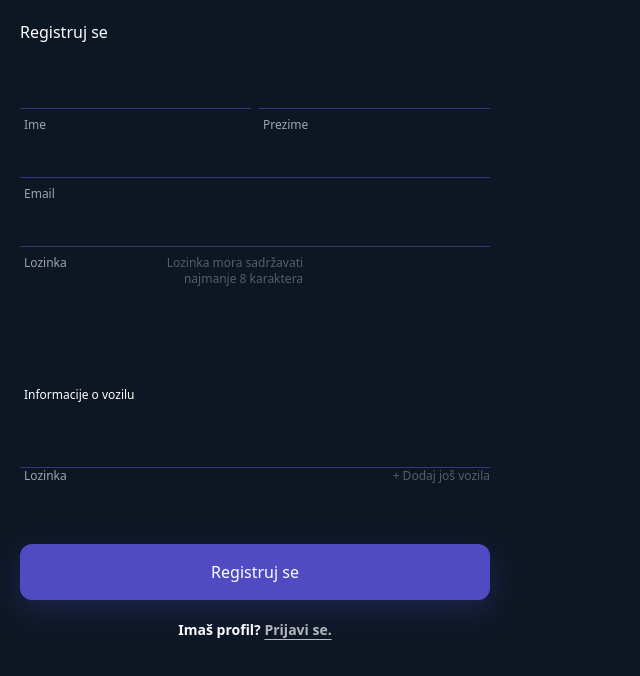
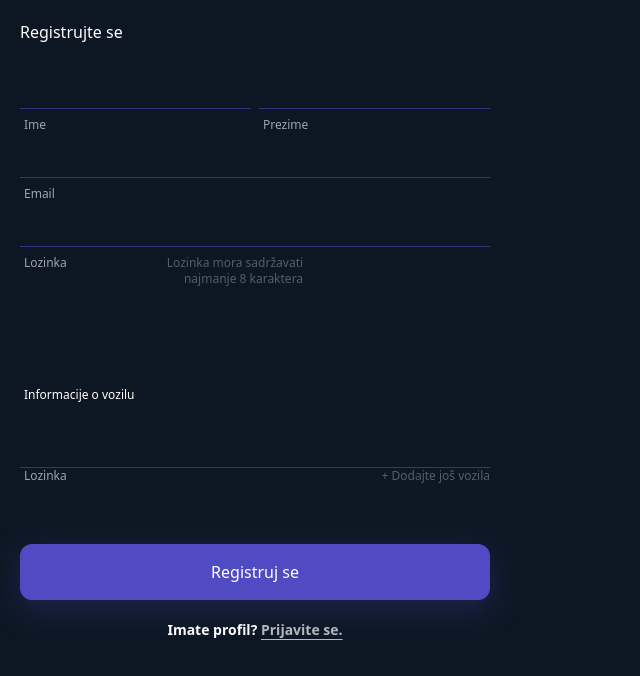
Before and after one commit to nedim-bajric/parkware, a React (Create React App) app: page /register in a window 1280 px wide. Shown: the top 676 px of the page, without its empty margins (0-640 px from the left). Built offline with nearby package versions, Linux system fonts and the light colour scheme.

Commit message:
Fixing typo mistakes

```diff
--- a/src/pages/Register.jsx
+++ b/src/pages/Register.jsx
@@ -6,7 +6,7 @@ const Register = () => {
   return (
     <div className="w-screen min-h-screen bg-dark_blue  ">
       <div className="w-full h-full text-white p-5 flex flex-col items-start justify-start space-y-10">
-        <h1 className="text-base font-medium">Registruj se</h1>
+        <h1 className="text-base font-medium">Registrujte se</h1>
         <div className="max-w-full space-y-5">
           <div className="w-full flex items-center justify-center  space-x-2">
             <div className="flex-1 flex flex-col space-y-2">
@@ -56,19 +56,19 @@ const Register = () => {
                   Lozinka
                 </label>
                 <p className="text-gray-400/50 max-w-fit text-xs  text-right text-xs">
-                  + Dodaj još vozila
+                  + Dodajte još vozila
                 </p>
               </div>
             </div>
           </div>
           <Button title="Registruj se"/>
           <h3 className="w-full text-center font-bold text-sm">
-            Imaš profil?{" "}
+            Imate profil?{" "}
             <Link
               to="/login"
               className="text-white/70 underline underline-offset-4 text-sm"
             >
-              Prijavi se.
+              Prijavite se.
             </Link>
           </h3>
         </div>
```
